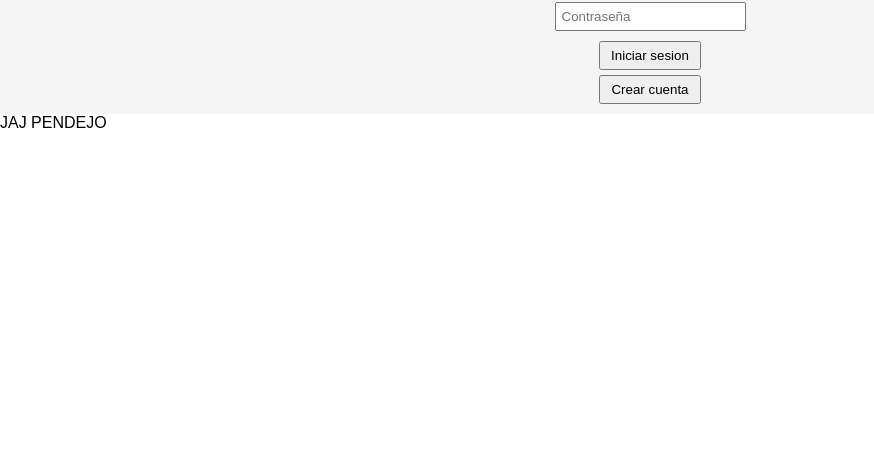
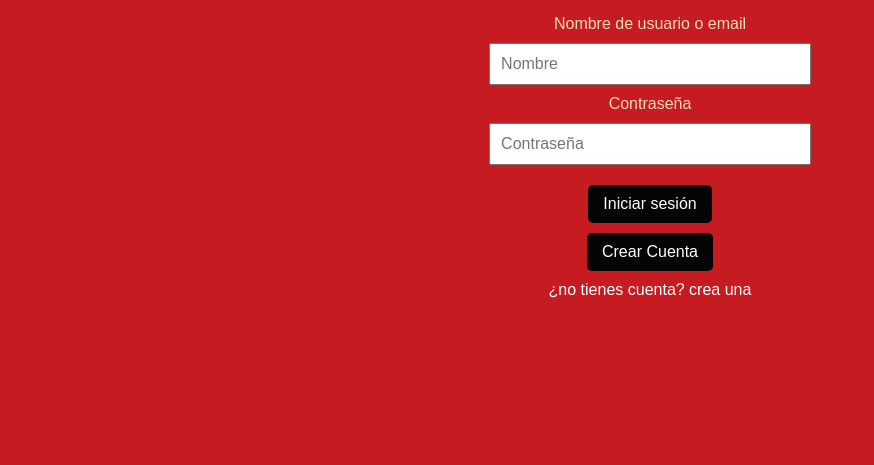
Before and after one commit to RafaelLujan1346/RafaelLujan1346.github.io, a plain HTML site: page TRADOOX/login.html in a window 1280 px wide. Shown: the part 335-800 px from the top of the page, without its empty margins (0-874 px from the left). Drawn offline with Linux system fonts and the light colour scheme.

Commit message:
tradoox 1.7

```diff
--- a/TRADOOX/login.css
+++ b/TRADOOX/login.css
@@ -2,44 +2,70 @@
     padding: 0;
     margin: 0;
 }
-
 body {
     font-family: "Montserrat", sans-serif;
     overflow-x: hidden;
+    background-color: #C61B21;
 }
-
 header {
-    width: 100%;
+    width: 100%; /* Asegura que el header ocupe todo el ancho de la pantalla */
     padding: 10px;
     background-color: #f5f5f5;
     display: flex;
     justify-content: center;
+    background-color: #C61B21;
 }
-
+header > .tradox > #Buttons > div{
+    color: white;
+}
+#a {
+    color: wheat;
+}
 .tradox {
-    display: flex;
     flex-direction: column;
     align-items: center;
     gap: 10px;
 }
-
-#Sesion {
-    display: flex;
-    flex-direction: column;
-    gap: 5px;
-}
-
 #Buttons {
     display: flex;
-    flex-direction: column;
-    gap: 5px;
+    flex-direction: column; /* Organiza los botones en una columna */
+    align-items: center; /* Centra los botones horizontalmente */
+    gap: 10px; /* Espacio entre los botones */
+    width: 100%; /* Asegura que ocupen todo el ancho disponible */
+    margin-top: 20px;
 }
-
-.txtBuscar {
-    padding: 5px;
+.boton-link {
+    padding: 10px 15px;
+    font-size: 16px;
+    cursor: pointer;
+    border-radius: 5px;
+    background-color: #050505;
+    color: rgb(255, 255, 255);
+    text-decoration: none;
+    transition: background-color 0.3s ease-in, color 0.3s ease-in, border-radius 0.3s ease-in;
 }
-
+.boton-link:hover {
+    background-color: #d4b500;
+    color: #fff4f5;
+    border-radius: 0;
+}
 button {
     padding: 5px 10px;
     cursor: pointer;
 }
+#Sesion {
+    display: flex;
+    flex-direction: column; /* Coloca los inputs en una columna */
+    gap: 10px; /* Añade un espacio entre los inputs */
+    align-items: center; /* Opcional: centra los inputs horizontalmente */
+    width: 100%; /* Asegura que los inputs ocupen el ancho completo */
+    max-width: 400px; /* Define un ancho máximo si no quieres que ocupen todo el ancho */
+    margin-top: 20px;
+}
+
+.txtBuscar {
+    padding: 10px;
+    font-size: 16px;
+    width: 100%; /* Asegura que los inputs ocupen todo el ancho del contenedor */
+    box-sizing: border-box; /* Asegura que el padding no expanda el tamaño del input */
+}
--- a/TRADOOX/login.html
+++ b/TRADOOX/login.html
@@ -9,20 +9,25 @@
 <body>
     <header>
         <div class="tradox">
+            <div><h1>Bienvenido de nuevo</h1></div>
             <div><img class="logo" src="/img/logo.png" alt="Logo"></div>
                 <div id="Sesion">
+                    <div id="a">Nombre de usuario o email</div>
                     <input class="txtBuscar" type="text" placeholder="Nombre">
+                    <div id="a">Contraseña</div>
                     <input class="txtBuscar" type="text" placeholder="Contraseña">
                 </div>
                 <div id="Buttons">
-                    <button>Iniciar sesion</button>
-                    <button>Crear cuenta</button>
+                    <a href="./index.html" class="boton-link">Iniciar sesión</a>
+                    <a href="./sigup.html" class="boton-link">Crear Cuenta</a>
+                    <div>
+                       ¿no tienes cuenta? crea una
+                    </div>
                 </div>
 
         </div>
     </header>
     <body>
-        <div>JAJ PENDEJO</div>
     </body>
 </body>
 </html>
```
Also changed, not shown: TRADOOX/index.html (+5 -0 lines), TRADOOX/sigup.html (+1 -1 lines).
